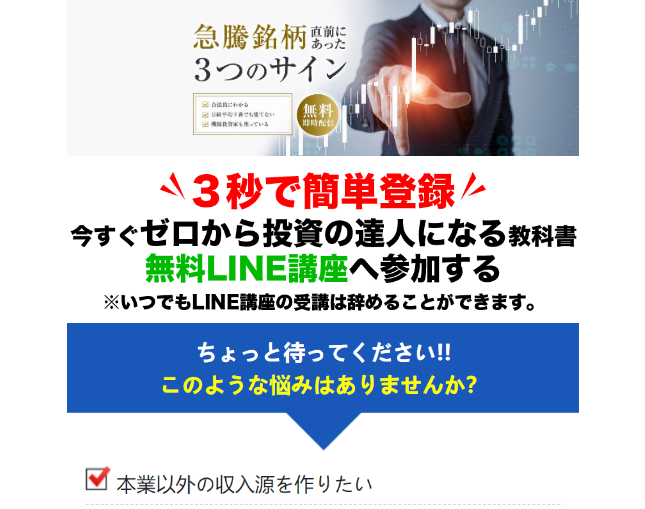
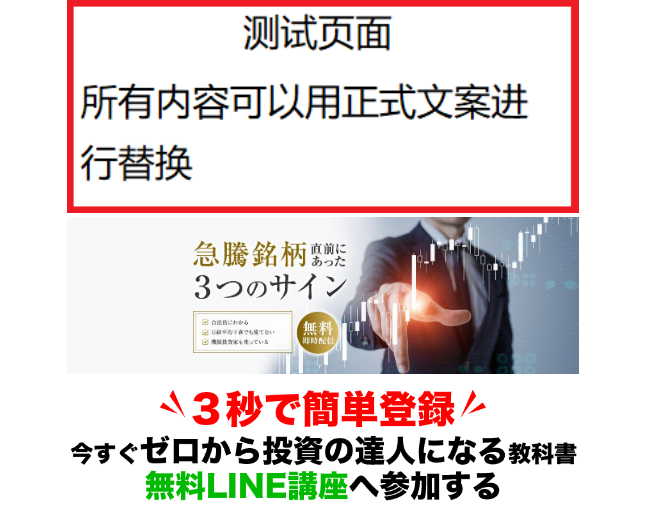
Before and after one commit to jack2366/test_japan, a plain HTML site: page index.html in a window 1280 px wide. Shown: the top 509 px of the page, without its empty margins (317-962 px from the left). Drawn offline with Linux system fonts and the light colour scheme.

Commit message:
111111111111
1111111111111111

```diff
--- a/index.html
+++ b/index.html
@@ -49,6 +49,9 @@
 <body>
     <div class="box">
         <div>
+            <img src="./aaaaaa_files/test.png">
+        </div>
+        <div>
             <img src="./aaaaaa_files/img1.png">
         </div>
         <div>
@@ -92,6 +95,9 @@
         <div class="box25">
             <img src="./aaaaaa_files/img251.png" alt="">
             <img src="./aaaaaa_files/img252.png" alt="">
+        </div>
+        <div>
+            <img src="./aaaaaa_files/test.png">
         </div>
     </div>
 
@@ -161,6 +167,9 @@
     </div>
 
 
+
+
+
 </body>
 
 </html>
```
Also changed, not shown: aaaaaa_files/test.png (added).
